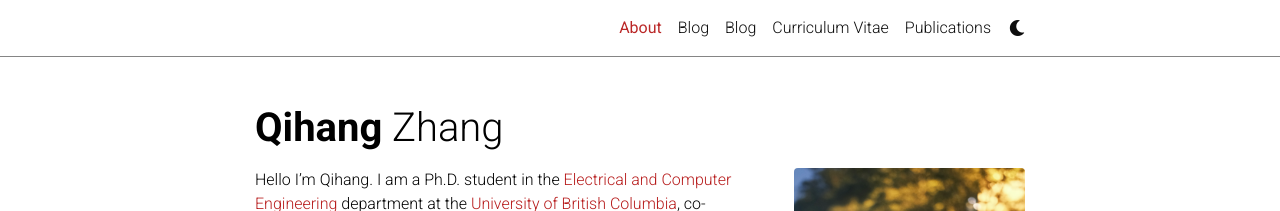
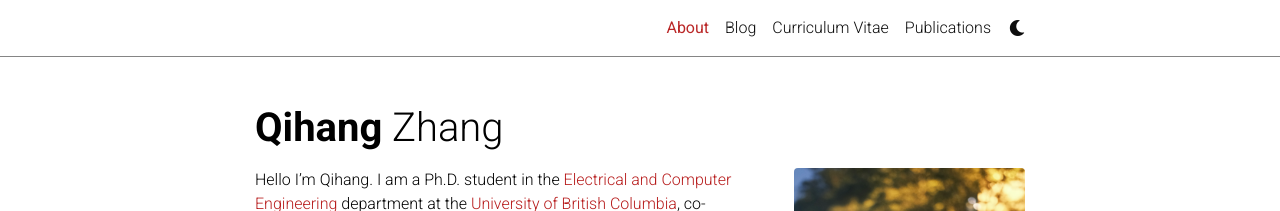
Before and after one commit to Qihang-Zhang/Qihang-Zhang.github.io, a Jekyll site: the page built from _pages/about.md, in a window 1280 px wide. Shown: the top 211 px of the page. Built offline with Jekyll 4.4.1, drawn with Linux system fonts in a browser that asks for light colours; full-size pictures stand in for the smaller copies a plugin makes; comment, search, counter and statistics services are not loaded; a style sheet for code colours, icons or effects is not loaded.

Commit message:
Fix commented blog navigation title in configuration file

```diff
--- a/_config.yml
+++ b/_config.yml
@@ -83,7 +83,7 @@ panelbear_analytics:  # panelbear analytics site ID (format: XXXXXXXXX)
 # -----------------------------------------------------------------------------
 
 # blog_name: al-folio # blog_name will be displayed in your blog page
-blog_nav_title: Blog # your blog must have a title for it to be displayed in the nav bar
+# blog_nav_title: Blog # your blog must have a title for it to be displayed in the nav bar
 # blog_description: a simple whitespace theme for academics
 # permalink: /blog/:year/:title/
 
```
